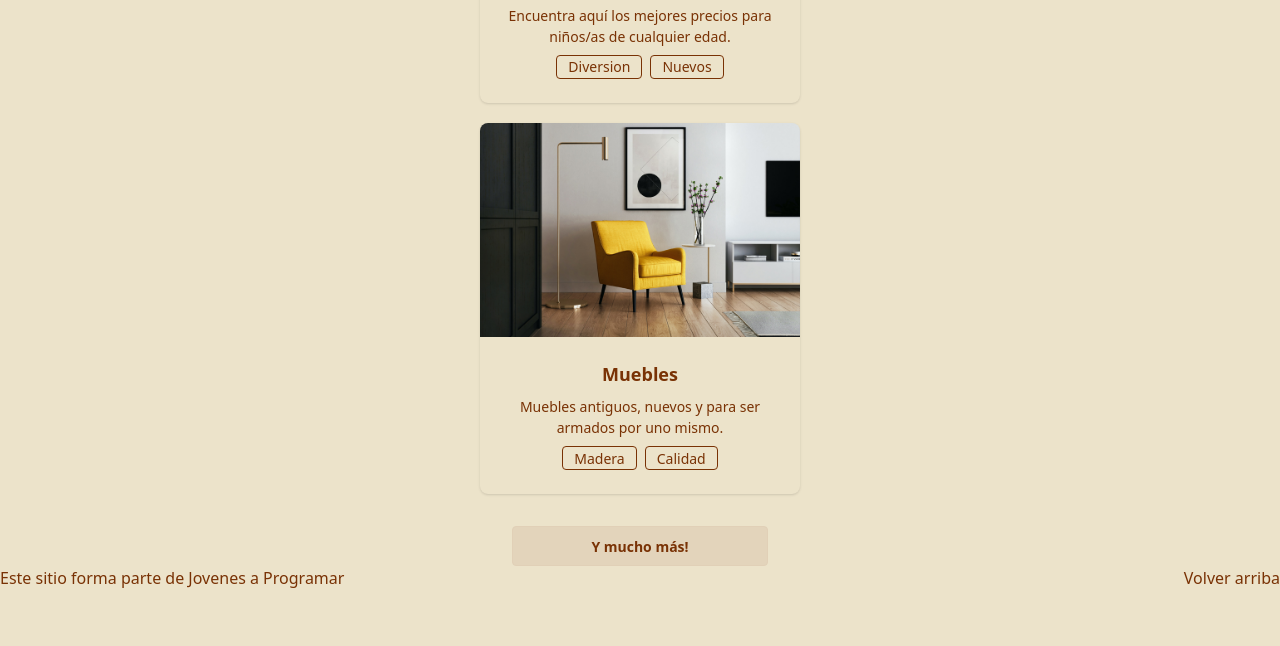
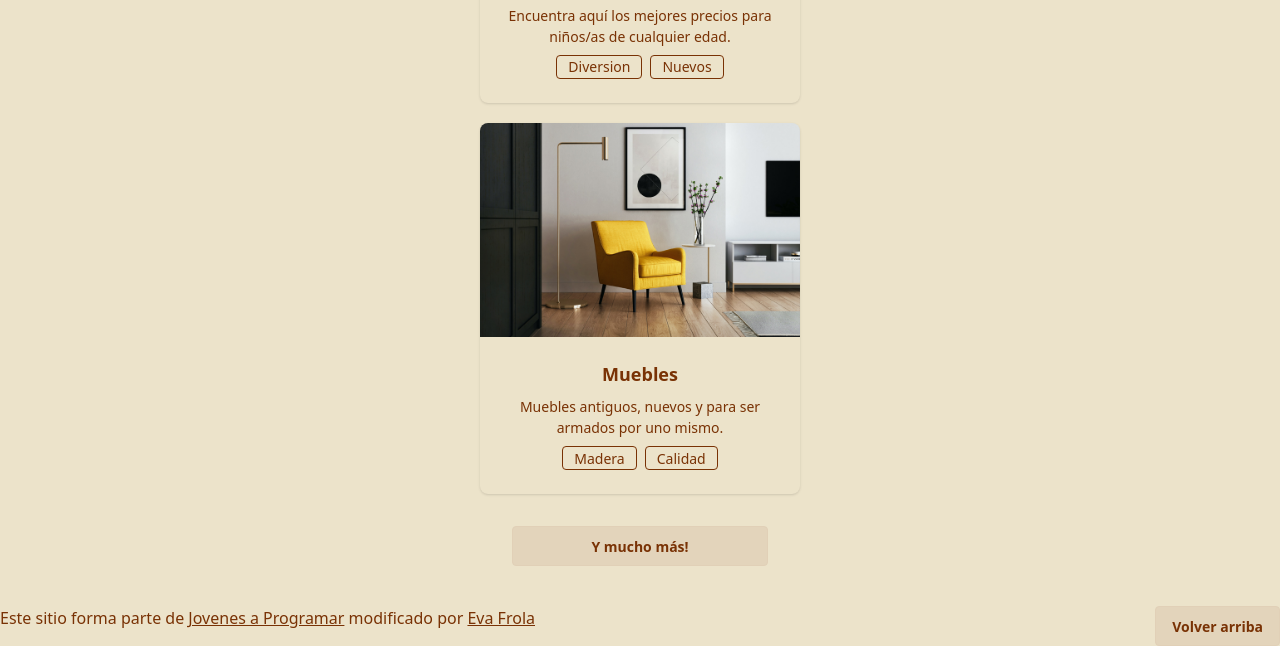
Before and after one commit to evafrola/JAP-Curso, a website: page Proyecto Final/index.html in a window 1280 px wide. Shown: the part 1657-2303 px from the top of the page. Before the commit the page ends 2247 px from the top, so only its background shows below. Drawn offline with Linux system fonts and the light colour scheme.

```diff
--- a/Proyecto Final/index.html
+++ b/Proyecto Final/index.html
@@ -150,12 +150,12 @@
 
   </main>
 
-  <footer class="text-muted">
+  <footer class="mt-10">
     <div class="container">
       <p class="float-end">
-        <a href="#">Volver arriba</a>
+        <a class="btn btn-soft" href="#">Volver arriba</a>
       </p>
-      <p>Este sitio forma parte de <a href="https://jovenesaprogramar.edu.uy/" target="_blank">Jovenes a Programar</a></p>
+      <p>Este sitio forma parte de <a class="link" href="https://jovenesaprogramar.edu.uy/" target="_blank">Jovenes a Programar</a> modificado por <a class="link" href="www.linkedin.com/in/eva-elizabeth-frola" target="_blank">Eva Frola</a></p>
     </div>
   </footer>
 
```
Also changed, not shown: Proyecto Final/css/output.css.
